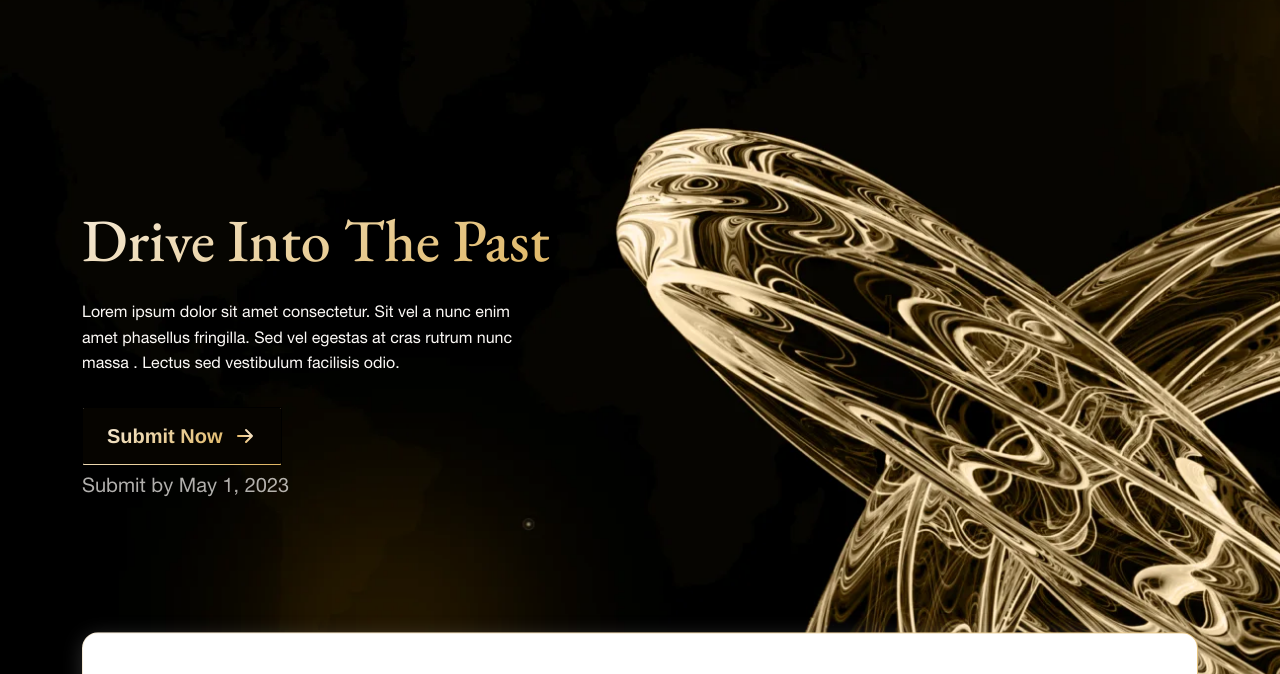
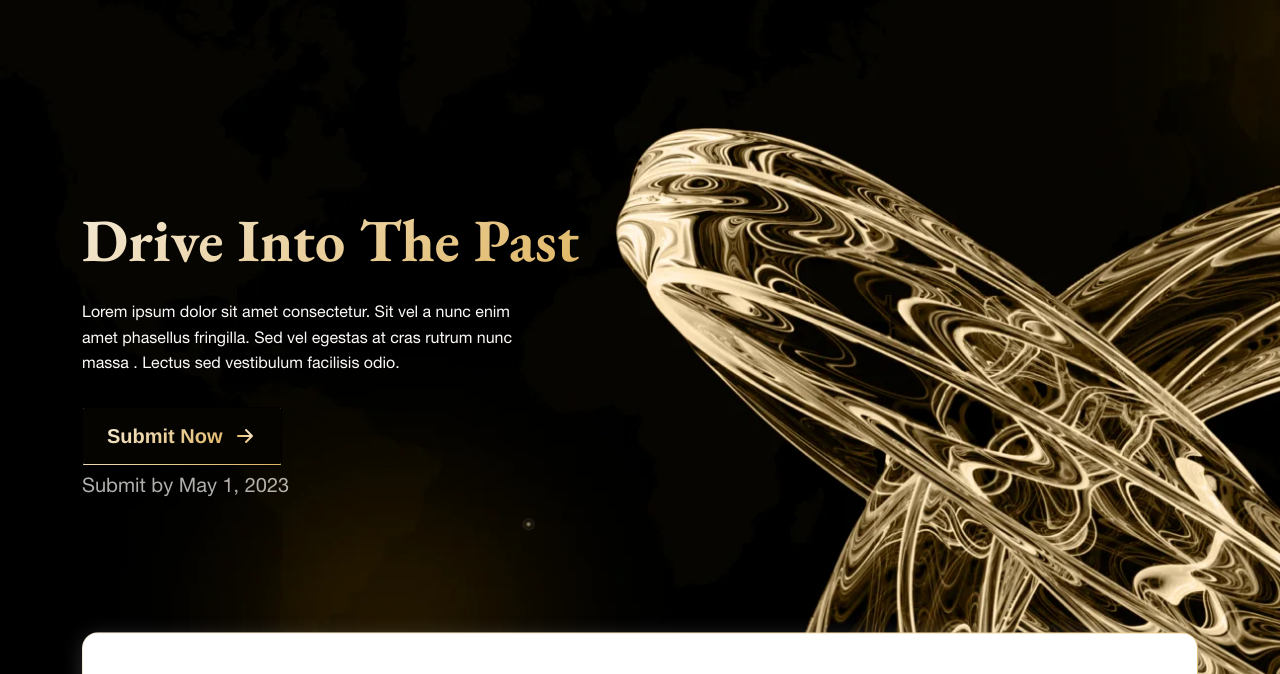
Before and after one commit to Shiv-468/The-Julian-Project, a plain HTML site: page index.html in a window 1280 px wide. Shown: the part 109-783 px from the top of the page. Drawn offline with nearby package versions, Linux system fonts and the light colour scheme.

Commit message:
_add font weight to h1

```diff
--- a/index.html
+++ b/index.html
@@ -81,7 +81,7 @@
       </nav>
     </div>
     <div class="my_container d-flex flex-column w-100 justify-content-center align-items-start flex-grow-1">
-      <h1 class="text-gold font-bold fs-6xl lh_83 font-Garamond mb-0">Drive Into The Past</h1>
+      <h1 class="text-gold fw-bold fs-6xl lh_83 font-Garamond mb-0">Drive Into The Past</h1>
       <p class="fs-md color-white w_436 pt-3 lh_25 Helvetica mb-0 pb_32">Lorem ipsum dolor sit amet consectetur. Sit vel
         a
         nunc enim amet phasellus fringilla. Sed vel egestas at cras rutrum nunc massa . Lectus sed vestibulum facilisis
```
